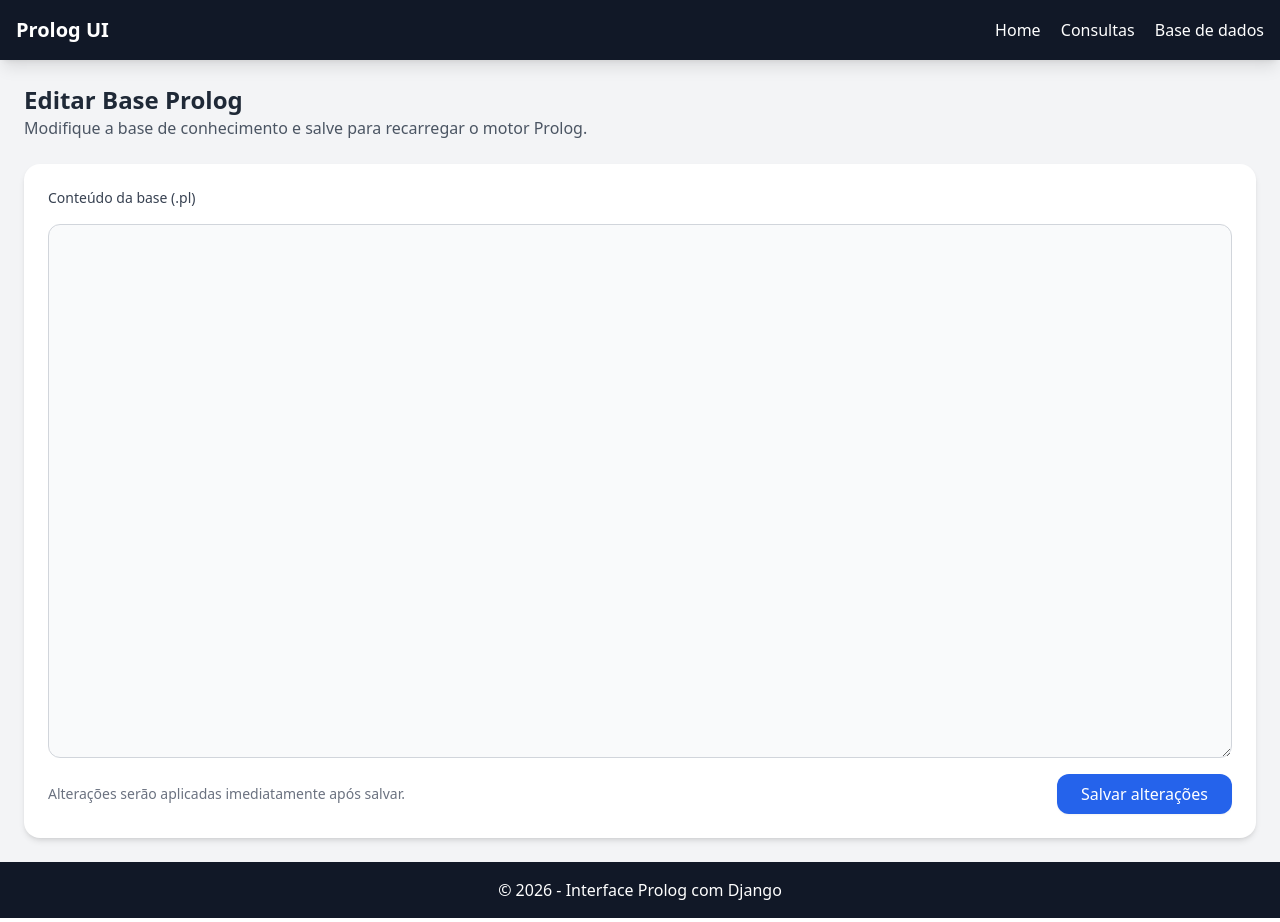
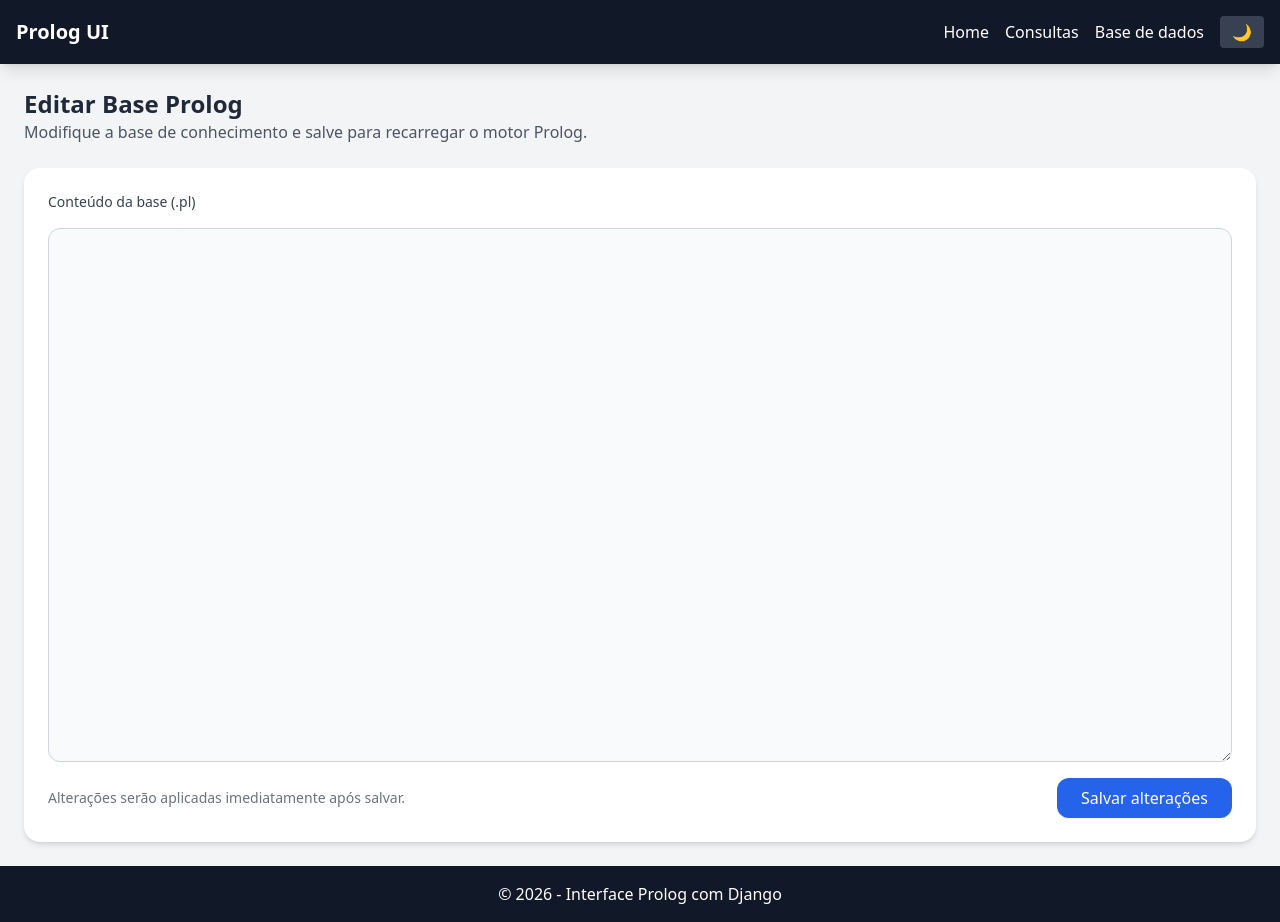
Before and after one commit to IgniusSec/prolog_bloons_python, a Django app: template django/prolog/core/templates/base_dados.html in a window 1280 px wide. Run offline with Django 5.2, Linux system fonts and the light colour scheme; the template is opened without the code that fills it, so the values that code supplies are empty; some libraries are stand-ins or nearby versions.

Commit message:
Fix | dark/light mode bugados

```diff
--- a/django/prolog/core/services/prolog_service.py
+++ b/django/prolog/core/services/prolog_service.py
@@ -6,7 +6,7 @@ _prolog = None
 
 def _load_base(prolog):
     current_dir = os.path.dirname(os.path.abspath(__file__))
-    path = os.path.join(current_dir, "knowledge", "baseBloonsTD6.pl")
+    path = os.path.join(current_dir, "..", "knowledge", "baseBloonsTD6.pl")
     prolog.consult(path)
 
 
--- a/django/prolog/core/templates/base.html
+++ b/django/prolog/core/templates/base.html
@@ -4,99 +4,86 @@
     <meta charset="UTF-8">
     <title>{% block title %}Prolog UI{% endblock %}</title>
 
-    <!-- Tailwind -->
+    <!-- 1. Aplica tema ANTES de tudo -->
+    <script>
+      if (localStorage.getItem("darkMode") === "enabled") {
+        document.documentElement.classList.add("dark");
+      } else {
+        document.documentElement.classList.remove("dark");
+      }
+    </script>
+
+    <!-- 2. Config Tailwind -->
+    <script>
+      tailwind.config = {
+        darkMode: 'class'
+      }
+    </script>
+
+    <!-- 3. Tailwind CDN -->
     <script src="https://cdn.tailwindcss.com"></script>
-
-    {% load static %}
-    <link rel="stylesheet" href="{% static 'css/styles.css' %}">
 
     {% block extra_css %}{% endblock %}
 
-    <style>
-        #toast-container {
-            position: fixed;
-            top: 20px;
-            right: 20px;
-            display: flex;
-            flex-direction: column;
-            gap: 10px;
-            z-index: 9999;
-        }
-
-        .toast {
-            min-width: 250px;
-            padding: 15px;
-            border-radius: 8px;
-            color: #fff;
-            opacity: 0;
-            transform: translateX(100%);
-            transition: all 0.3s ease;
-        }
-
-        .toast.show {
-            opacity: 1;
-            transform: translateX(0);
-        }
-
-        .toast.success { background-color: #28a745; }
-        .toast.error   { background-color: #dc3545; }
-        .toast.warning { background-color: #ffc107; color: #000; }
-        .toast.info    { background-color: #17a2b8; }
-    </style>
 </head>
 
-<body class="bg-gray-100 min-h-screen flex flex-col">
+<body class="bg-gray-100 dark:bg-gray-900 text-gray-900 dark:text-gray-100 min-h-screen flex flex-col">
 
-    <!-- Navbar global -->
-    <nav class="bg-gray-900 text-white p-4 shadow-lg">
+    <!-- Navbar -->
+    <nav class="bg-gray-900 dark:bg-gray-800 text-white p-4 shadow-lg">
         <div class="container mx-auto flex justify-between items-center">
             <h1 class="text-xl font-bold">Prolog UI</h1>
-            <div class="space-x-4">
+
+            <div class="flex items-center space-x-4">
                 <a href="{% url 'home' %}" class="hover:text-gray-300">Home</a>
                 <a href="#" class="hover:text-gray-300">Consultas</a>
                 <a href="{% url 'base-dados' %}" class="hover:text-gray-300">Base de dados</a>
+
+                <!-- Toggle -->
+                <button id="theme-toggle"
+                        onclick="toggleDark()"
+                        class="bg-gray-700 px-3 py-1 rounded hover:bg-gray-600 transition">
+                    🌙
+                </button>
             </div>
         </div>
     </nav>
 
-    <!-- Conteúdo dinâmico -->
+    <!-- Conteúdo -->
     <main class="flex-grow container mx-auto p-6">
         {% block content %}
         {% endblock %}
     </main>
 
-    <!-- Footer global -->
-    <footer class="bg-gray-900 text-white text-center p-4">
+    <!-- Footer -->
+    <footer class="bg-gray-900 dark:bg-gray-800 text-white text-center p-4">
         <p>© 2026 - Interface Prolog com Django</p>
     </footer>
 
-    <!-- Toasts -->
-    <div id="toast-container"></div>
+    <!-- SCRIPT -->
+    <script>
+        // Toggle
+        function toggleDark() {
+            const html = document.documentElement;
+            const btn = document.getElementById("theme-toggle");
 
-    <script>
-        function showToast(message, type="info") {
-            const container = document.getElementById("toast-container");
+            const isDark = html.classList.toggle("dark");
 
-            const toast = document.createElement("div");
-            toast.classList.add("toast", type);
-            toast.textContent = message;
+            localStorage.setItem("darkMode", isDark ? "enabled" : "disabled");
 
-            container.appendChild(toast);
-
-            setTimeout(() => toast.classList.add("show"), 10);
-
-            setTimeout(() => {
-                toast.classList.remove("show");
-                setTimeout(() => container.removeChild(toast), 300);
-            }, 3000);
+            if (btn) {
+                btn.textContent = isDark ? "☀️" : "🌙";
+            }
         }
 
+        // Sincroniza botão
         document.addEventListener("DOMContentLoaded", function () {
-            {% if messages %}
-                {% for message in messages %}
-                    showToast("{{ message|escapejs }}", "{{ message.tags }}");
-                {% endfor %}
-            {% endif %}
+            const btn = document.getElementById("theme-toggle");
+            const isDark = document.documentElement.classList.contains("dark");
+
+            if (btn) {
+                btn.textContent = isDark ? "☀️" : "🌙";
+            }
         });
     </script>
 
--- a/django/prolog/core/templates/base_dados.html
+++ b/django/prolog/core/templates/base_dados.html
@@ -6,20 +6,22 @@
 
 <!-- Header -->
 <section class="mb-6">
-  <h2 class="text-2xl font-semibold text-gray-800">Editar Base Prolog</h2>
-  <p class="text-gray-600">
+  <h2 class="text-2xl font-semibold text-gray-800 dark:text-gray-100">
+    Editar Base Prolog
+  </h2>
+  <p class="text-gray-600 dark:text-gray-400">
     Modifique a base de conhecimento e salve para recarregar o motor Prolog.
   </p>
 </section>
 
 <!-- Card Editor -->
-<section class="bg-white p-6 rounded-2xl shadow-md">
+<section class="bg-white dark:bg-gray-800 p-6 rounded-2xl shadow-md">
 
   <form method="POST" class="flex flex-col gap-4">
     {% csrf_token %}
 
     <!-- Label -->
-    <label class="text-sm font-medium text-gray-700">
+    <label class="text-sm font-medium text-gray-700 dark:text-gray-300">
       Conteúdo da base (.pl)
     </label>
 
@@ -27,16 +29,18 @@
     <textarea
       name="conteudo"
       rows="25"
-      class="w-full font-mono text-sm border border-gray-300 rounded-xl p-4
+      spellcheck="false"
+      class="w-full font-mono text-sm border border-gray-300 dark:border-gray-600
+             rounded-xl p-4
              focus:outline-none focus:ring-2 focus:ring-blue-500
-             bg-gray-50"
-      spellcheck="false"
+             bg-gray-50 dark:bg-gray-900
+             text-gray-900 dark:text-gray-100"
     >{{ conteudo }}</textarea>
 
     <!-- Actions -->
     <div class="flex justify-between items-center">
 
-      <span class="text-sm text-gray-500">
+      <span class="text-sm text-gray-500 dark:text-gray-400">
         Alterações serão aplicadas imediatamente após salvar.
       </span>
 
```
Also changed, not shown: django/prolog/core/templates/home.html (+25 -12 lines).
